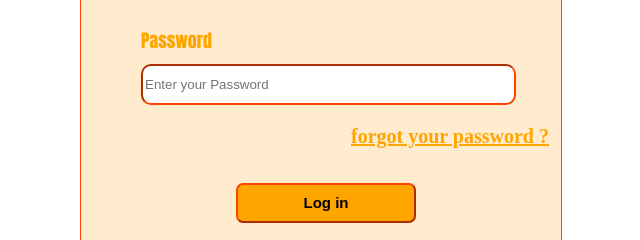
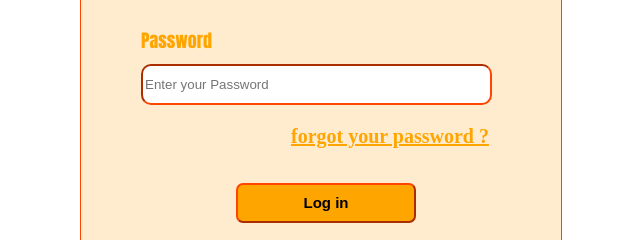
Before and after one commit to MohammedKukshiwala/myloginpage, a plain HTML site: page index.html in a window 1280 px wide. Shown: the part 317-557 px from the top of the page, without its empty margins (319-959 px from the left). Drawn offline with Linux system fonts and the light colour scheme.

Commit message:
Update style.css

```diff
--- a/style.css
+++ b/style.css
@@ -72,11 +72,12 @@
 }
 
 div.forgot-password {
-  text-align: right;
+  /* text-align: right; */
   margin-left: 100px;
   padding-top: 20px;
-  padding-left: 170px;
+  padding-left: 110px;
 }
+
 
 div.forgot-password a {
    color: black;
```
